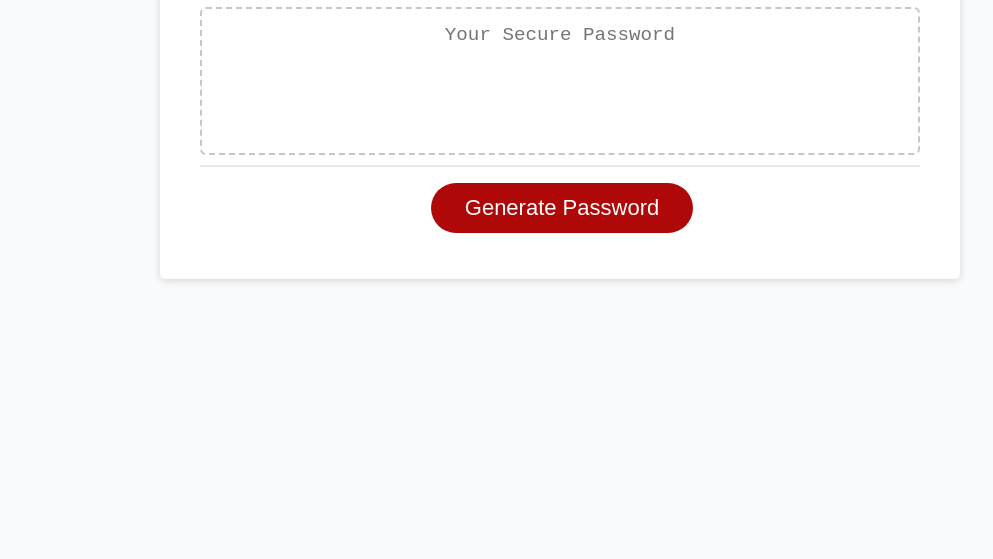
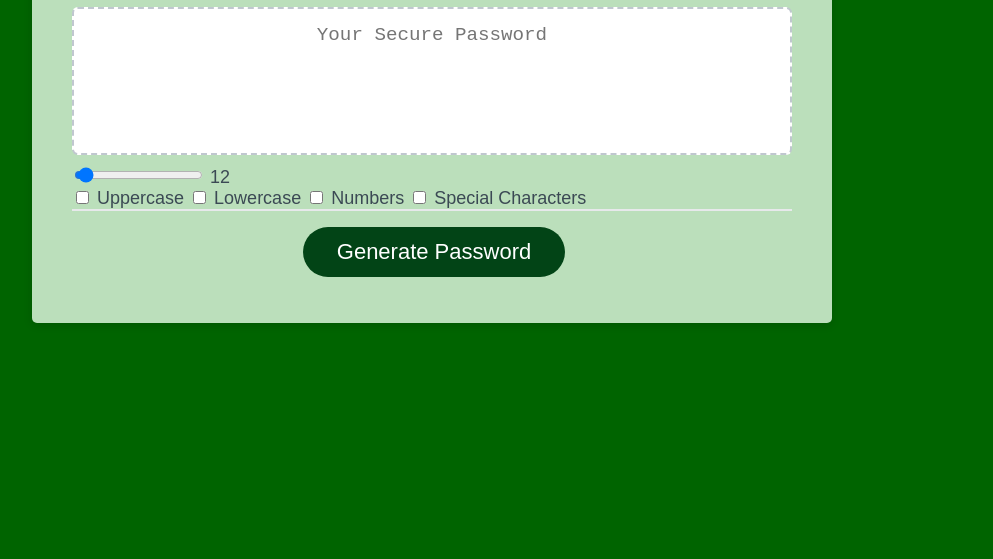
Before and after one commit to Johny49/password-generator, a plain HTML site: page index.html in a window 1280 px wide. Shown: the part 241-800 px from the top of the page, without its empty margins (80-1073 px from the left). Drawn offline with Linux system fonts and the light colour scheme; files that its build step writes are made by us from their sources.

Commit message:
updatedd UI with inputs

```diff
--- a/assets/css/style.css
+++ b/assets/css/style.css
@@ -14,24 +14,25 @@ body,
 
 body {
   font-family: sans-serif;
-  background-color: #f9fbfd;
+  background-color: darkgreen;
 }
 
 .wrapper {
   padding-top: 30px;
   padding-left: 20px;
   padding-right: 20px;
+  width: 80%;
 }
 
 header {
   text-align: center;
   padding: 20px;
   padding-top: 0px;
-  color: hsl(206, 17%, 28%);
+  color: whitesmoke;
 }
 
 .card {
-  background-color: hsl(0, 0%, 100%);
+  background-color:rgb(187, 223, 187);
   border-radius: 5px;
   border-width: 1px;
   box-shadow: rgba(0, 0, 0, 0.15) 0px 2px 8px 0px;
@@ -74,7 +75,7 @@ header {
 
 .btn {
   border: none;
-  background-color: hsl(360, 91%, 36%);
+  background-color: rgb(2, 68, 22);
   border-radius: 25px;
   box-shadow: rgba(0, 0, 0, 0.1) 0px 1px 6px 0px rgba(0, 0, 0, 0.2) 0px 1px 1px
     0px;
--- a/index.html
+++ b/index.html
@@ -5,7 +5,7 @@
     <meta name="viewport" content="width=device-width, initial-scale=1.0" />
     <meta http-equiv="X-UA-Compatible" content="ie=edge" />
     <title>Password Generator</title>
-    <link rel="stylesheet" href="style.css" />
+    <link rel="stylesheet" href="./assets/css/style.css" />
   </head>
   <body>
     <div class="wrapper">
@@ -17,18 +17,33 @@
           <h2>Generate a Password</h2>
         </div>
         <div class="card-body">
+          <!-- textbox to display generated password -->
           <textarea
             readonly
             id="password"
             placeholder="Your Secure Password"
             aria-label="Generated Password"
           ></textarea>
+          <!-- slider to set password length -->
+          <div class="slide-container">
+            <input type="range" name="pw-length" id="pw-length" min="8" max="128" value="12" class="slider" itemid="pw-length">
+            <label for="slider">12</label>
+          </div>
+          <!-- password character criteria inputs-->
+          <input type="checkbox" name="uppercase" id="uppercase">
+          <label for="uppercase">Uppercase</label>
+          <input type="checkbox" name="lowercase" id="lowercase">
+          <label for="lowercase">Lowercase</label>
+          <input type="checkbox" name="numbers" id="numbers">
+          <label for="numbers">Numbers</label>
+          <input type="checkbox" name="special-char" id="special-char">
+          <label for="special-char">Special Characters</label>
         </div>
         <div class="card-footer">
           <button id="generate" class="btn">Generate Password</button>
         </div>
       </div>
     </div>
-    <script src="script.js"></script>
+    <script src="./assets/script/script.js"></script>
   </body>
 </html>
```
